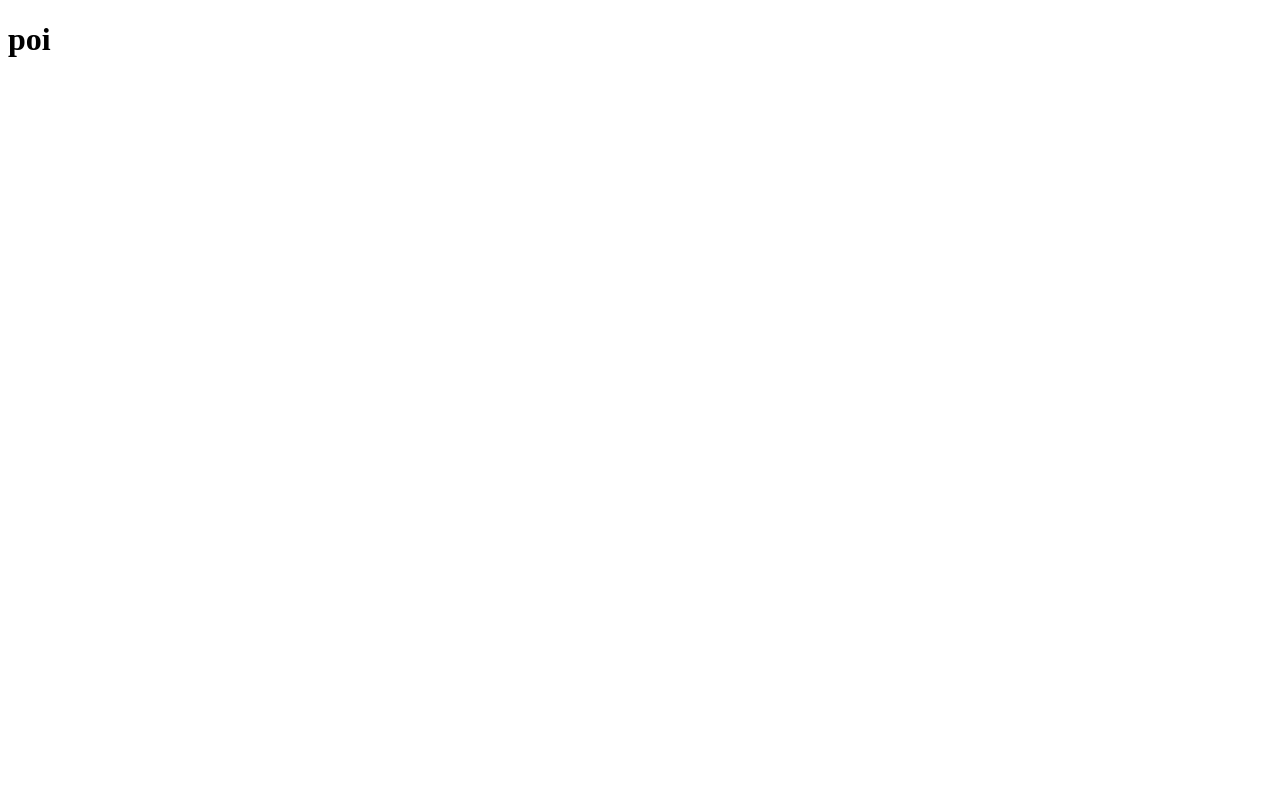
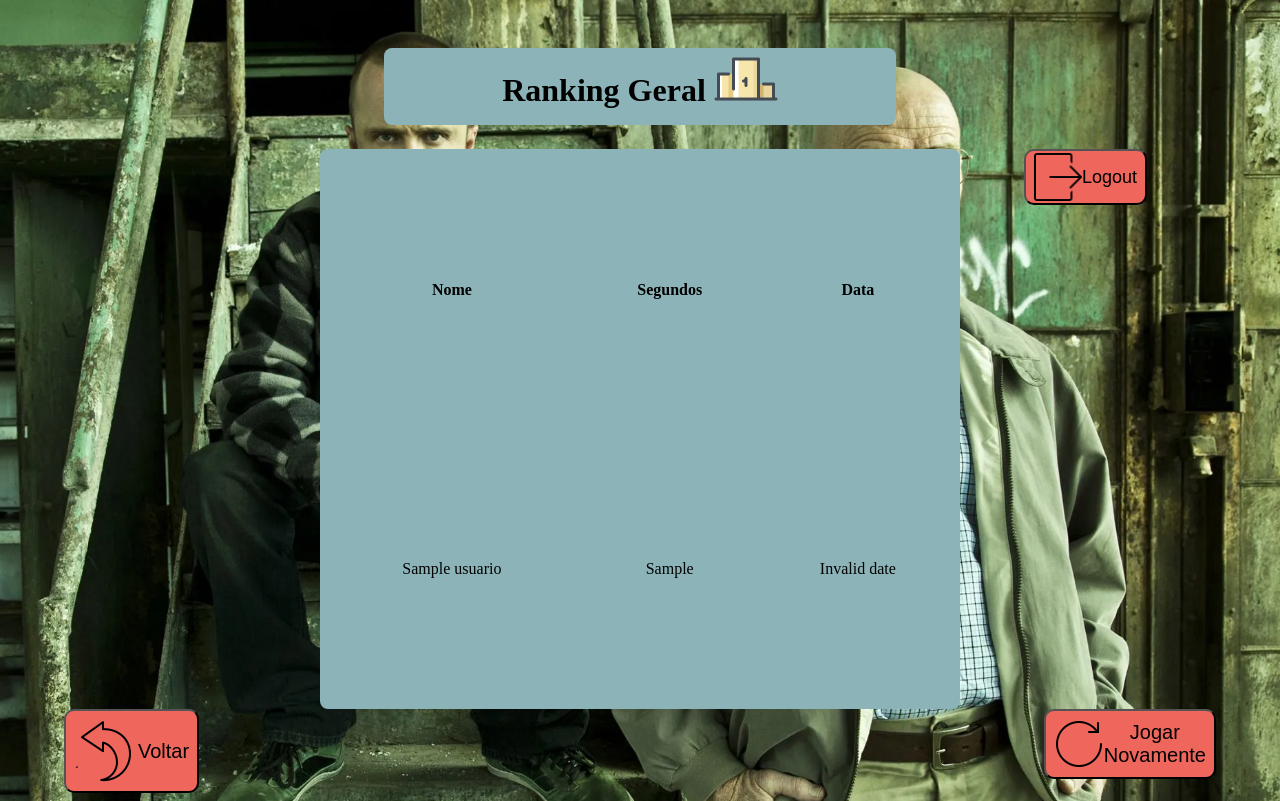
Before and after one commit to heitork1/memory-game, a Node server app: page /pages/ranking-geral in a window 1280 px wide. Before the commit the page is almost empty. Before the commit the page ends 57 px from the top, so only its background shows below. Run offline with Node 20, Linux system fonts and the light colour scheme; tables that the repository leaves empty or names only in its code hold one stand-in row (values such as "Sample post"); some libraries are stand-ins or nearby versions.

Commit message:
alterando botões ranking

```diff
--- a/css/ranking.css
+++ b/css/ranking.css
@@ -1,3 +1,73 @@
 body{
-    background-image: 'img/ranking.png';
+    background-image: url(../img/ranking.png);
+    background-size: cover;
 }
+h1{
+    text-align: center;
+    margin-top: 8vh;
+    background-color: #8CB4B8;
+    border-radius: 8px;
+    width:40vw;
+    margin: auto;
+    margin-top: 6vh;
+    padding-bottom: 2vh;
+    padding-top: 1vh;
+}
+#sair{
+    height: 7vh;
+    display: flex;
+    align-items: center;
+    padding: 1vh;
+    font-size: 18px;
+    position: absolute;
+    left: 80vw;
+    margin-top: 3vh;
+    background-color: #ee665c;
+    border-radius: 10px;
+}
+#sair img{
+    height: 6vh;
+}
+table{
+    background-color: #8CB4B8;
+    border-radius: 8px;
+    width: 50vw;
+    margin: auto;
+    height: 70vh;
+    margin-top: 3vh;
+}
+table td{
+    text-align: center;
+}
+#voltar{
+    font-size: 20px;
+    display: flex;
+    align-items: center;
+    padding: 1vh;
+    border-radius: 10px;
+    background-color: #ee665c;
+    cursor: pointer;
+}
+#voltar img{
+    height: 8vh;
+}
+a{
+    text-decoration: none;
+}
+.links{
+    display: flex;
+    justify-content: space-between;
+    width: 90vw;
+    margin: auto;
+}
+#novamente{
+    font-size: 20px;
+    display: flex;
+    align-items: center;
+    padding: 1vh;
+    border-radius: 10px;
+    background-color: #ee665c;
+}
+button{
+    cursor: pointer;
+}
--- a/pages/ranking-geral.ejs
+++ b/pages/ranking-geral.ejs
@@ -1,11 +1,44 @@
 <!DOCTYPE html>
 <html lang="pt-br">
+
 <head>
     <meta charset="UTF-8">
     <meta name="viewport" content="width=device-width, initial-scale=1.0">
     <title>Ranking Geral</title>
+    <link rel="stylesheet" href="../css/reset.css">
+    <link rel="stylesheet" href="/css/ranking.css">
 </head>
+
 <body>
-    <h1>poi</h1>
+    <main>
+        <h1>Ranking Geral <img src="/img/podio.png" alt=""></h1>
+        <a href=""><button id="sair"><img src="/img/sair.png" alt="">Logout</button></a>
+        <table>
+            <tr>
+                <th>Nome</th>
+                <th>Segundos</th>
+                <th>Data</th>
+            </tr>
+            <% for (let i=0; i < dados.length; i++) { %>
+
+                <tr>
+                    <td>
+                        <%= dados[i].nome %>
+                    </td>
+                    <td>
+                        <%= dados[i].segundos %>
+                    </td>
+                    <td>
+                        <%= dados[i].data %>
+                    </td>
+                </tr>
+                <% } %>
+        </table>
+        <div class="links">
+            <a href="/pages/recordes-pessoais"><button id="voltar"><img src="/img/voltar.png" alt="">Voltar</button></a>
+            <a href="/pages/game.html"><button id="novamente"><img src="/img/novamente.png" alt="">Jogar <br>Novamente</button></a>
+        </div>
+    </main>
 </body>
+
 </html>
--- a/pages/recordes-pessoais.ejs
+++ b/pages/recordes-pessoais.ejs
@@ -8,9 +8,9 @@
     <title>Recordes Pessoais</title>
 </head>
 <body>
-    <button>Logout</button>
+    <a href="/logout"><button>Logout</button></a>
     <main>
-        <header>Seus recordes!
+        <header><h1>Seus Recordes</h1>
         </header>
         <table>
             <tr>
@@ -28,6 +28,7 @@
             <% } %>
         </table>
     </main>
+
     <a href="/pages/game.html"><button>Jogar novamente</button></a>
     <a href="/pages/ranking-geral"><button>Ranking Geral</button></a>
 </body>
--- a/server.js
+++ b/server.js
@@ -125,18 +125,35 @@
     })
 })
 
-app.get("/pages/ranking-geral", (req, res) =>{
-  const filePath = path.join(__dirname, "pages", "ranking-geral.ejs");
-  const html = fs.readFileSync(filePath, "utf8");
-
-
-  res.send(ejs.render(html))
+app.get("/pages/ranking-geral", (req, res) => {
+  connection.query("Select nome, segundos, data FROM usuario INNER JOIN tempo ON usuario.idusuario = tempo.id_usuario ORDER BY segundos", (err, rows) => {
+    if (!err) {
+      for (let i = 0; i < rows.length; i++) {
+        const dataPedido = moment(rows[i].data).format(
+          "DD/MM/YYYY HH:mm:ss"
+        );
+        rows[i].data = dataPedido;
+      }
+      const filePath = path.join(__dirname, "pages", "ranking-geral.ejs");
+      const html = fs.readFileSync(filePath, "utf8");
+      const renderedHtml = ejs.render(html, {
+        dados: rows
+      })
+      res.send(renderedHtml)
+    } else {
+      console.log(err)
+    }
+  })
 })
 
 app.get('/', (req, res) => {
   res.sendFile(__dirname + "/index.html")
 })
 
+app.get('/logout', (req, res) => {
+  req.session.destroy();
+  res.redirect("/");
+})
 app.listen(3002, () => {
   console.log("Servidor rodando na porta 3002!");
 });
```
Also changed, not shown: README.md, img/novamente.png (added), img/podio.png (added), img/ranking.png, img/sair.png (added), img/voltar.png (added).
